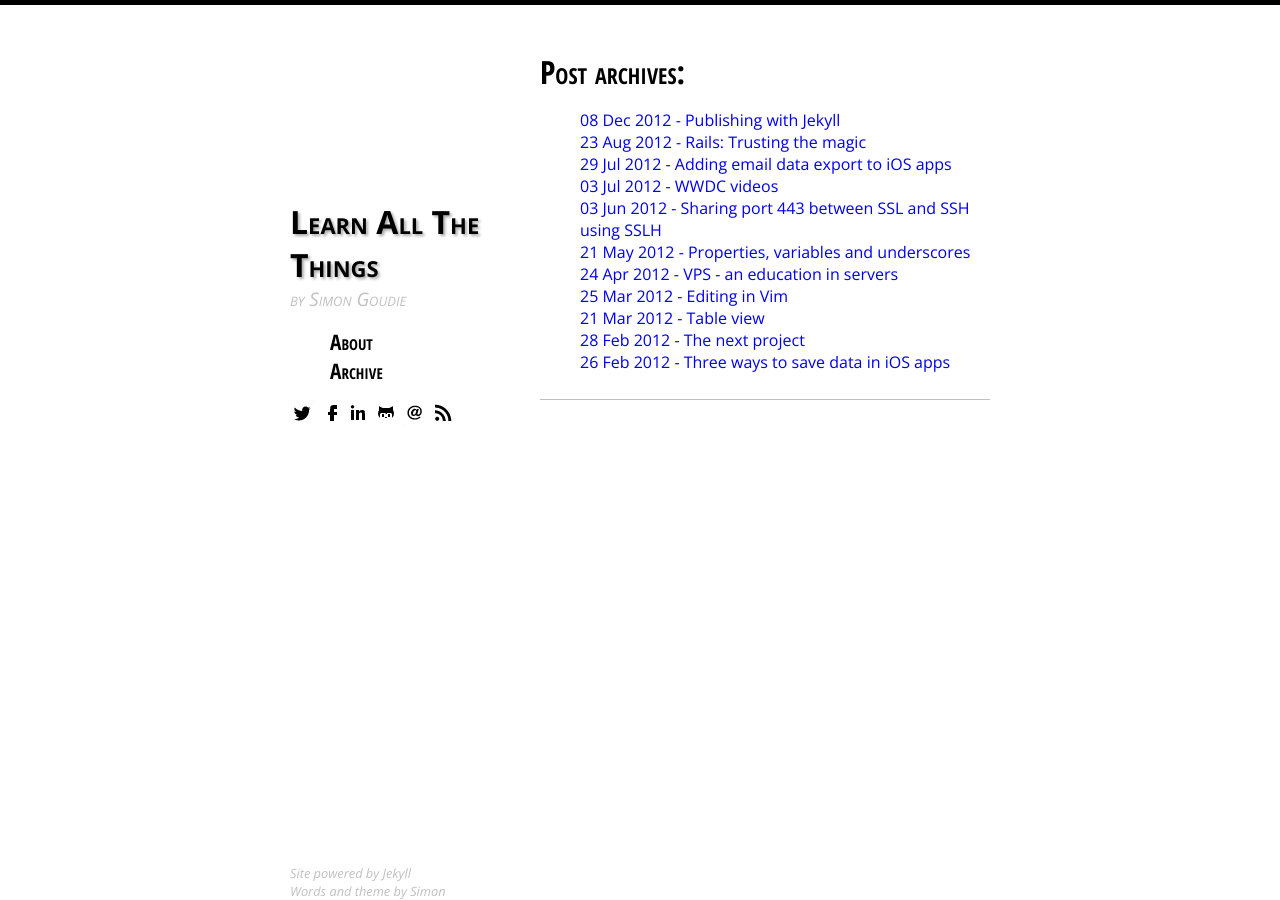
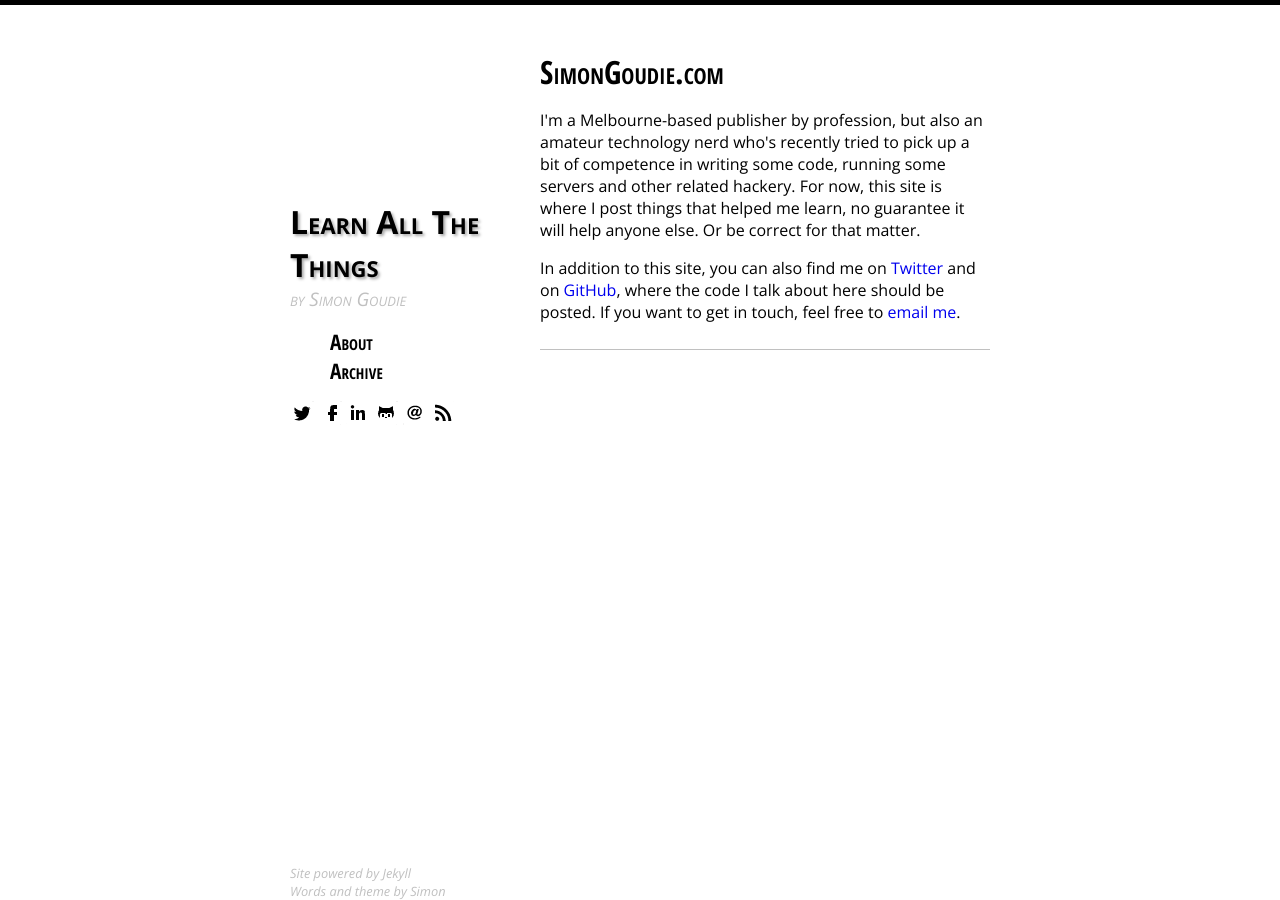
Before and after one commit to simongoudie/blog, a Jekyll site: the page built from about.html, in a window 1280 px wide. Built offline with Jekyll 4.4.1, drawn with Linux system fonts in a browser that asks for light colours.

Commit message:
About update

```diff
--- a/about.html
+++ b/about.html
@@ -8,22 +8,13 @@ layout: base
 <div class="content">
     <div class="post">
         <h2>
-            Post archives:
+            SimonGoudie.com
         </h2>
-        <ul>
-            {% for post in site.posts %}
-                <li>
-                    <a href="{{ site.url }}{{ post.url }}" title="{{ post.title }}">
-                        <span class="date">
-                            <span class="day">{{ post.date | date: '%d' }}</span>
-                            <span class="month"><abbr>{{ post.date | date: '%b' }}</abbr></span>
-                            <span class="year">{{ post.date | date: '%Y' }}</span>
-                            <span class="seperator"> - </span>
-                            <span class="title">{{ post.title }}</span>
-                        </span>
-                    </a>
-                </li>
-            {% endfor %}
-        </ul>
+        <p>
+            I'm a Melbourne-based publisher by profession, but also an amateur technology nerd who's recently tried to pick up a bit of competence in writing some code, running some servers and other related hackery. For now, this site is where I post things that helped me learn, no guarantee it will help anyone else. Or be correct for that matter.
+        </p>
+        <p>
+        In addition to this site, you can also find me on <a href="http://www.twitter.com/simongoudie">Twitter</a> and on <a href="http://www.github.com/simongoudie">GitHub</a>, where the code I talk about here should be posted. If you want to get in touch, feel free to <a href="mailto:simon@simongoudie.com">email me</a>.
+        </p>
     </div>
 </div>
```
